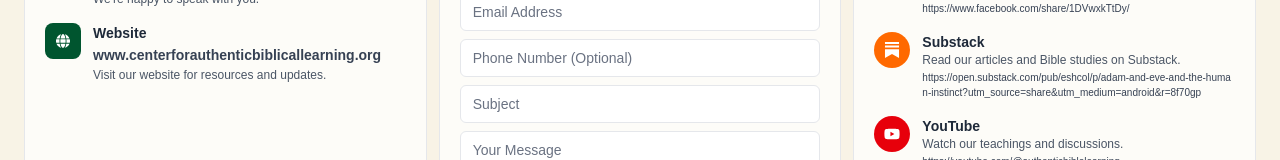
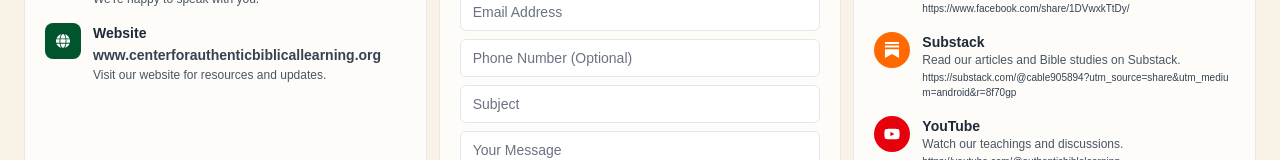
Before and after one commit to KamauP/centre-for-authentic-biblical-learning, a Next.js app: page /contact in a window 1280 px wide. Shown: the part 572-732 px from the top of the page. Built offline with nearby package versions, Linux system fonts and the light colour scheme.

Commit message:
updated substack

```diff
--- a/components/contact/ConnectWithUs.tsx
+++ b/components/contact/ConnectWithUs.tsx
@@ -19,7 +19,7 @@ const platforms = [
     icon: SiSubstack ,
     color: "bg-orange-500",
     description: "Read our articles and Bible studies on Substack.",
-    link: "https://open.substack.com/pub/eshcol/p/adam-and-eve-and-the-human-instinct?utm_source=share&utm_medium=android&r=8f70gp",
+    link: "https://substack.com/@cable905894?utm_source=share&utm_medium=android&r=8f70gp",
   },
   {
     name: "YouTube",
--- a/components/layout/Footer.tsx
+++ b/components/layout/Footer.tsx
@@ -71,7 +71,7 @@ export default function Footer() {
               </a>*/}
 
               <a
-                href="https://open.substack.com/pub/eshcol/p/adam-and-eve-and-the-human-instinct?utm_source=share&utm_medium=android&r=8f70gp"
+                href="https://substack.com/@cable905894?utm_source=share&utm_medium=android&r=8f70gp"
                 target="_blank"
                 rel="noopener noreferrer"
                 aria-label="Substack"
--- a/components/layout/Header.tsx
+++ b/components/layout/Header.tsx
@@ -40,7 +40,7 @@ export default function Header() {
           <FaYoutube className="hover:text-yellow-400 transition" />
         </a>*/}
         <a
-  href="https://open.substack.com/pub/eshcol/p/adam-and-eve-and-the-human-instinct?utm_source=share&utm_medium=android&r=8f70gp"
+  href="https://substack.com/@cable905894?utm_source=share&utm_medium=android&r=8f70gp"
   target="_blank"
   rel="noopener noreferrer"
   aria-label="Substack"
```
